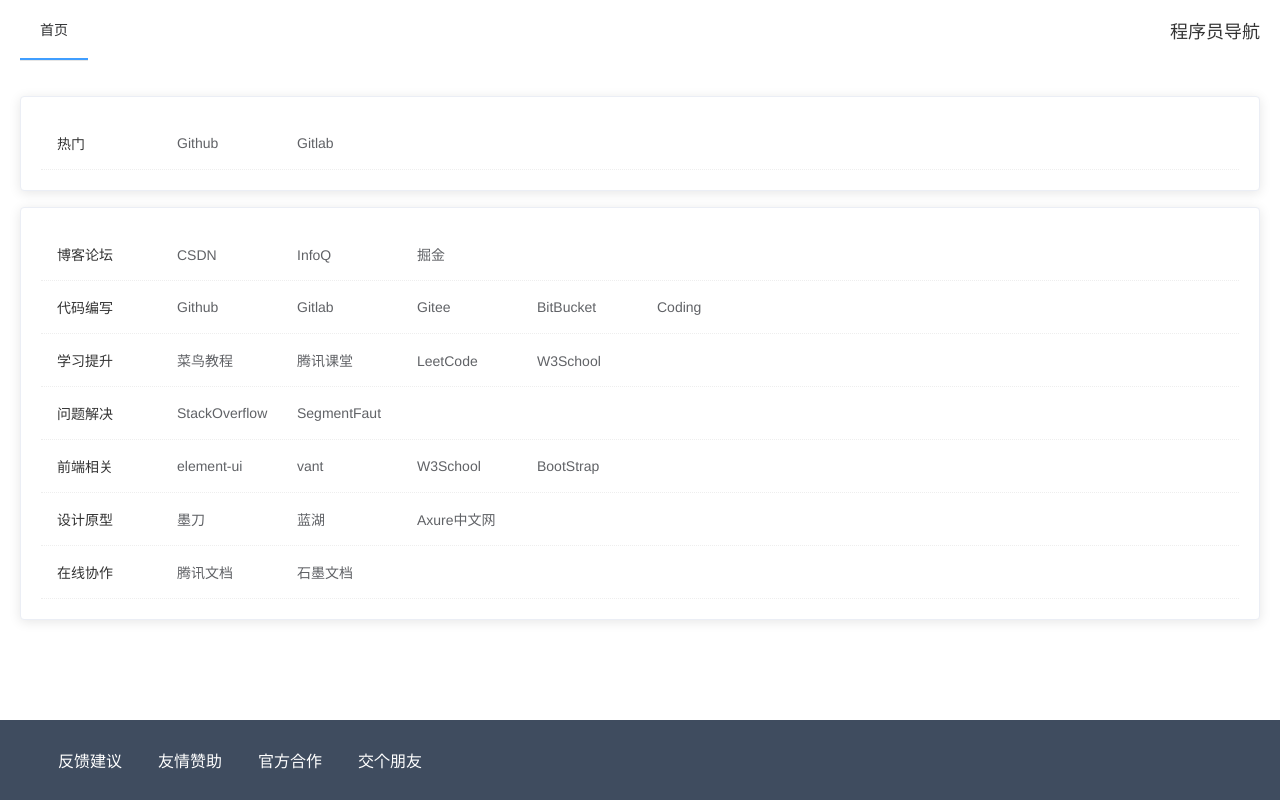
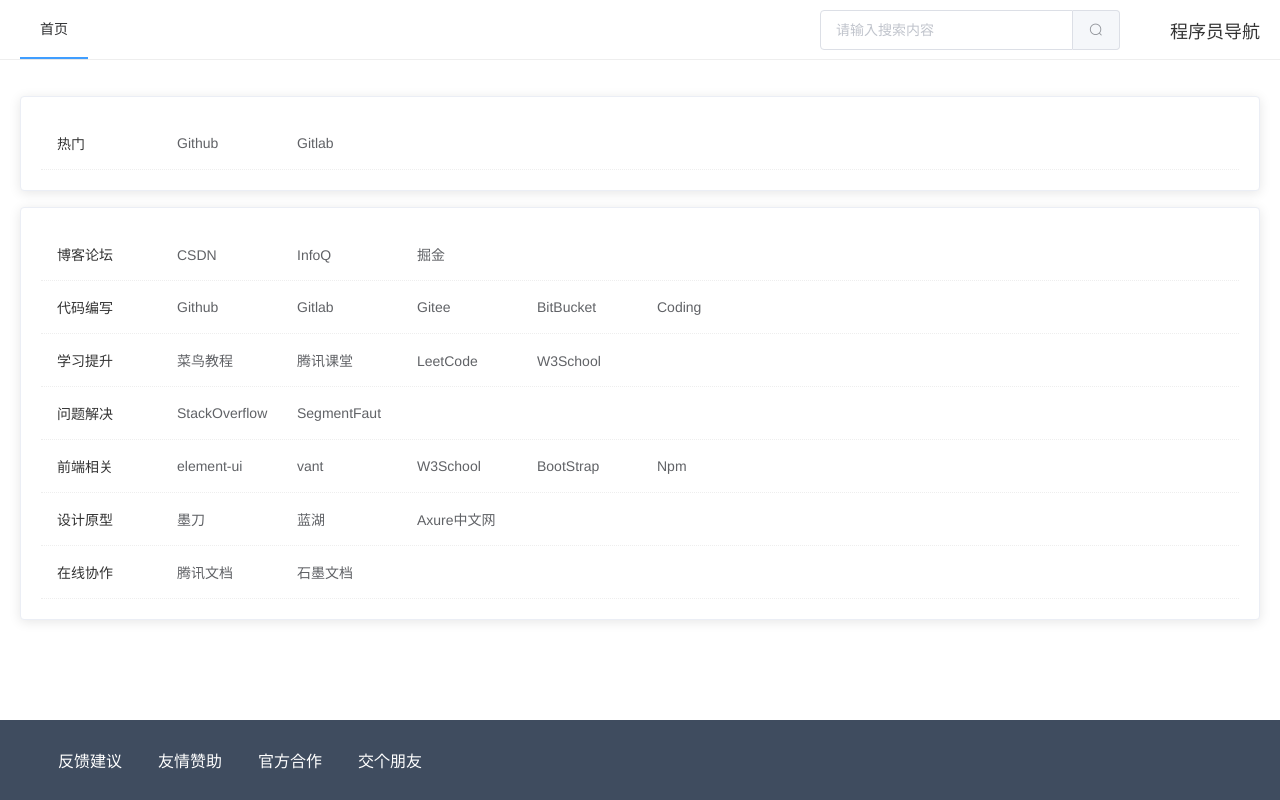
Before and after one commit to novaalone/ProgrammerNav, a Vue app: page / in a window 1280 px wide. Built offline with nearby package versions, Linux system fonts and the light colour scheme.

Commit message:
feat: 支持搜索功能

```diff
--- a/src/App.vue
+++ b/src/App.vue
@@ -8,7 +8,16 @@
         @select="handleSelect"
       )
         el-menu-item(index="Home") 首页
-      .page-title 程序员导航
+      .right-content
+        .search-content
+          el-input.searh-box(
+            placeholder="请输入搜索内容"
+            v-model="keyword"
+            size="large"
+            @keyup.enter.native="onSearch"
+          )
+            el-button(slot="append" icon="el-icon-search" @click="onSearch")
+        .page-title 程序员导航
     el-main
       <router-view/>
     el-footer
@@ -25,10 +34,16 @@
 export default class App extends Vue {
   private activeIndex = 'Home';
 
+  private keyword = '';
+
   private handleSelect(key: string) {
     this.$router.push({
       name: key,
     });
+  }
+
+  private onSearch() {
+    window.open(`https://www.baidu.com/s?word=${this.keyword}`);
   }
 }
 </script>
@@ -51,11 +66,13 @@
   top: 0;
   left: 0;
   right: 0;
-  height: 50px;
+  background: #fff;
+  border-bottom: 1px solid #eee;
+  z-index: 1;
 }
 
 .el-main {
-  padding-top: 80px;
+  padding: 80px 20px;
   min-height: 600px;
 }
 .el-footer {
@@ -87,4 +104,15 @@
   color:#333;
   font-weight: 500;
 }
+
+.search-content {
+  width:300px;
+  margin-right: 50px;
+}
+
+.right-content {
+  display: flex;
+  flex-direction: row;
+  align-items: center;
+}
 </style>
--- a/src/config/index.ts
+++ b/src/config/index.ts
@@ -93,6 +93,10 @@
     name: 'BootStrap',
     url: 'https://www.bootcss.com/',
   },
+  {
+    name: 'Npm',
+    url: 'https://www.npmjs.com/',
+  },
 ];
 
 export const Design = [
--- a/src/views/Home.vue
+++ b/src/views/Home.vue
@@ -38,7 +38,9 @@
     };
   },
 })
-export default class Home extends Vue {}
+export default class Home extends Vue {
+
+}
 </script>
 
 <style lang="less" scoped>
@@ -75,4 +77,5 @@
 .each-card {
   margin: 16px 0;
 }
+
 </style>
```
